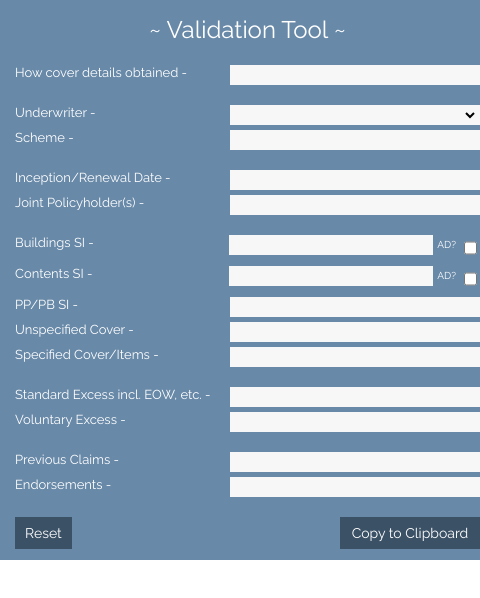
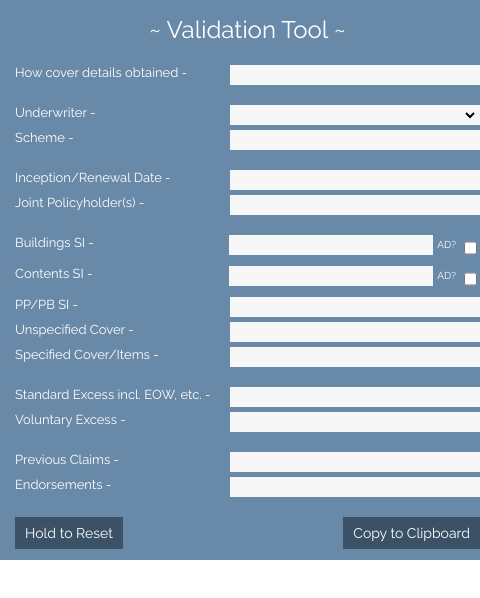
Before and after one commit to NovaXeros/vtt, an Electron app: page app/index.html in a window 480 px wide. Drawn offline with Linux system fonts and the light colour scheme.

Commit message:
Change "Reset" to "Hold to Reset"

```diff
--- a/app/index.html
+++ b/app/index.html
@@ -96,8 +96,8 @@
 </div>
 <div class="form-group">
 <br/>
-<button id="copy-button" type="button" class="copy-button-fast" onclick="processFlow()">Copy to Clipboard</button>
-<button id="reset-button" type="reset" value="Reset">Reset</button>
+<button id="copy-button" type="button" class="button-fast" onclick="processFlow()">Copy to Clipboard</button>
+<button id="reset-button" tabindex="-1" type="button" class="button-fast">Hold to Reset</button>
 <br/>
 </div>
 
```
